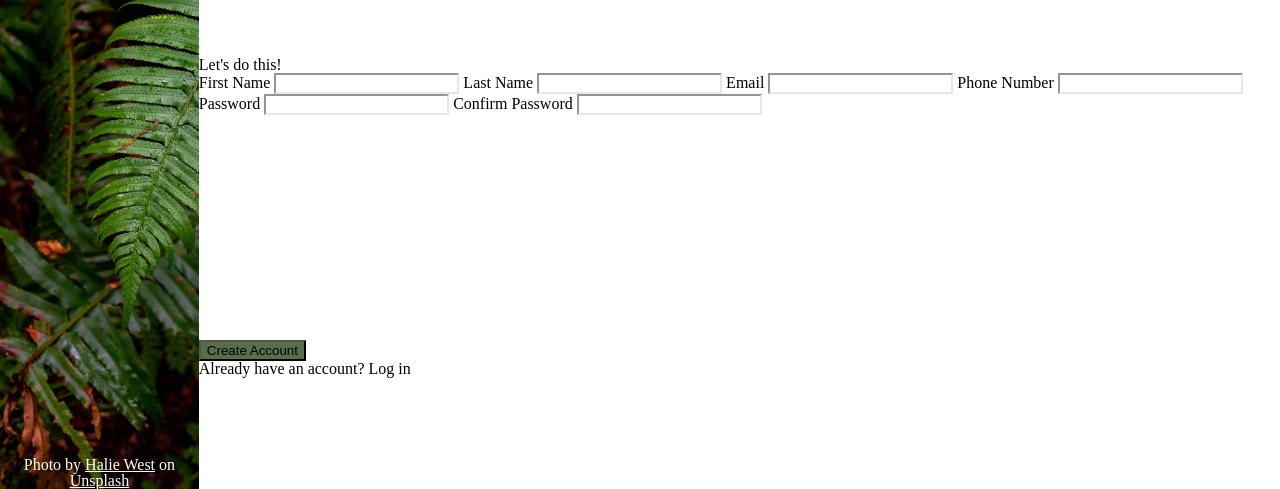
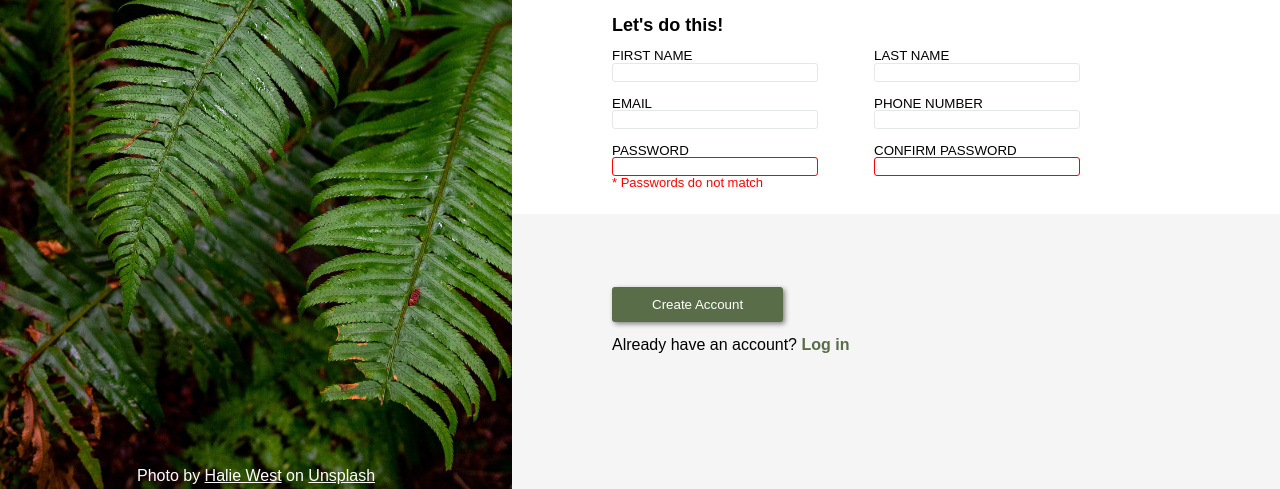
Before and after one commit to robleung/sign-up-form, a plain HTML site: page index.html in a window 1280 px wide. Shown: the part 311-800 px from the top of the page. Drawn offline with Linux system fonts and the light colour scheme.

Commit message:
updates to form styling and password verification

```diff
--- a/index.html
+++ b/index.html
@@ -29,26 +29,60 @@
         <p>You <em>know</em> you want to.</p>
       </div>
       <div class="right-mid">
-        <div>Let's do this!</div>
+        <div class="form-label">Let's do this!</div>
         <form action="">
+          <div class="input-group">
+            <div class="input">
               <label for="firstname">First Name</label>
-          <input type="text" name="firstname" id="" />
+              <input type="text" name="firstname" id="firstname" />
+            </div>
+            <div class="input">
               <label for="lastname">Last Name</label>
-          <input type="text" name="lastname" id="" />
+              <input type="text" name="lastname" id="lastname" />
+            </div>
+          </div>
+          <div class="input-group">
+            <div class="input">
               <label for="email">Email</label>
-          <input type="email" name="email" id="" />
+              <input type="email" name="email" id="email" />
+            </div>
+            <div class="input">
               <label for="phone">Phone Number</label>
-          <input type="phone" name="phone" id="" />
+              <input type="phone" name="phone" id="phone" />
+            </div>
+          </div>
+          <div class="input-group">
+            <div class="input">
               <label for="password">Password</label>
-          <input type="password" name="password" id="" />
+              <input
+                type="password"
+                name="password"
+                id="password"
+                class="error"
+                onchange="validatePass()"
+              />
+            </div>
+            <div class="input">
               <label for="confirm-password">Confirm Password</label>
-          <input type="password" name="confirm-password" id="" />
+              <input
+                type="password"
+                name="confirm-password"
+                id="confirm-password"
+                class="error"
+                onchange="validatePass()"
+              />
+            </div>
+          </div>
+          <div class="validation-error" id="validation-notice">
+            * Passwords do not match
+          </div>
         </form>
       </div>
       <div class="right-bottom">
         <button>Create Account</button>
-        <div>Already have an account? <span>Log in</span></div>
+        <div>Already have an account? <span class="login">Log in</span></div>
       </div>
     </div>
+    <script src="validation.js"></script>
   </body>
 </html>
--- a/style.css
+++ b/style.css
@@ -28,7 +28,7 @@ cite,
 code,
 del,
 dfn,
-em,
+/* em, */
 img,
 ins,
 kbd,
@@ -138,12 +138,13 @@ table {
 body {
   display: flex;
   height: 100vh;
+  font-family: sans-serif;
 }
 
 .left {
   background-image: url("halie-west-25xggax4bSA-unsplash.jpg");
   background-size: cover;
-  flex-grow: 3;
+  width: 40%;
   color: white;
   display: flex;
   flex-direction: column;
@@ -169,25 +170,97 @@ body {
 }
 .copyright {
   text-align: center;
+  margin-bottom: 5px;
 }
 a {
   color: inherit;
 }
 .right {
-  flex-grow: 5;
+  width: 60%;
   display: flex;
   flex-direction: column;
   justify-content: space-around;
+  background-color: #f5f5f5;
+  padding-top: 100px;
+  padding-bottom: 100px;
+}
+.right-top {
+  font-weight: bold;
+  display: flex;
+  flex-direction: column;
+  gap: 30px;
+}
+
+.right-top,
+.right-mid,
+.right-bottom {
+  padding-left: 100px;
+  padding-right: 200px;
+}
+.right-mid {
+  background-color: white;
+  padding-top: 25px;
+  padding-bottom: 25px;
+}
+.form-label {
+  margin-bottom: 15px;
+  font-size: large;
+  font-weight: bold;
+}
+form {
+  display: flex;
+  flex-direction: column;
+}
+input {
+  width: 200px;
+  border-radius: 3px;
+  border: 1px solid #e5e7eb;
+}
+
+input:focus {
+  border: 1px solid blue;
+  outline: none;
+}
+.input-group {
+  display: flex;
+  justify-content: space-between;
+  margin-bottom: 15px;
+}
+
+.input-group:nth-child(3) {
+  margin-bottom: 0px;
+}
+.input-group:last-child {
+  margin-bottom: 0px;
+}
+.input {
+  display: flex;
+  flex-direction: column;
+  text-transform: uppercase;
+  font-size: smaller;
 }
 
 button {
   background-color: #596d48;
+  color: white;
+  border-radius: 3px;
+  border: none;
+  padding: 10px 40px;
+  box-shadow: 2px 2px 5px gray;
+  margin-bottom: 15px;
 }
-input {
-  border-color: #e5e7eb;
+.login {
+  color: #596d48;
+  font-weight: bold;
 }
+
 .error {
+  border: 1px solid red;
 }
-input :focus {
-  border-color: blue;
+.validation-error {
+  color: red;
+  font-size: small;
 }
+.validation-success {
+  display: none;
+}
--- /dev/null
+++ b/validation.js
@@ -0,0 +1,14 @@
+function validatePass() {
+  let pass = document.getElementById("password");
+  let confirmPass = document.getElementById("confirm-password");
+  let validationNotice = document.getElementById("validation-notice");
+  if (pass.value === confirmPass.value && pass.value != "") {
+    pass.classList.remove("error");
+    confirmPass.classList.remove("error");
+    validationNotice.classList.add("validation-success");
+  } else {
+    pass.classList.add("error");
+    confirmPass.classList.add("error");
+    validationNotice.classList.remove("validation-success");
+  }
+}
```
Lines whose indentation alone changed are shown as unchanged.
